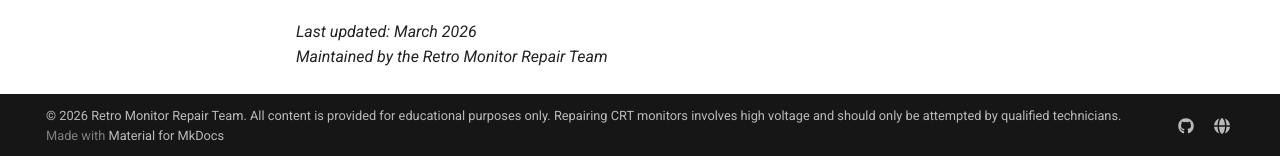
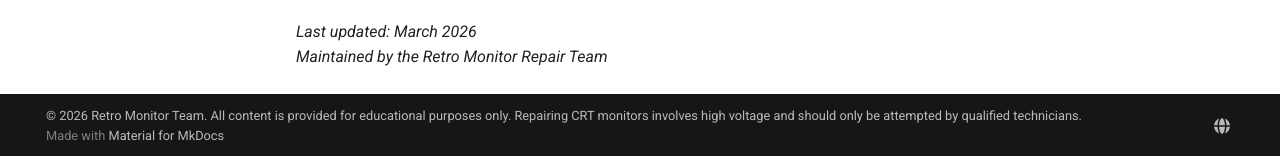
Before and after one commit to NoodleStormno/retromonitor, an MkDocs documentation site: the page built from docs/index.md, in a window 1280 px wide and 900 px high, scrolled down 1321 px. Shown: the part 741-897 px from the top of the window. Built offline with MkDocs 1.6.1 and Material for MkDocs 9.7.7, drawn with Linux system fonts in a browser that asks for light colours; part of the change alters nothing that is shown.

Commit message:
Simplify site name and navigation structure

```diff
--- a/mkdocs.yml
+++ b/mkdocs.yml
@@ -1,6 +1,6 @@
-site_name: Retro Monitor Repair Wiki
+site_name: Retro Monitor Wiki
 site_description: Complete repair guides for vintage CRT monitors
-site_author: Retro Monitor Repair Team
+site_author: Retro Monitor Team
 site_url: https://retromonitor.org/
 
 theme:
@@ -49,26 +49,24 @@ nav:
   - Home: index.md
   - Commodore:
     - Amiga 1080:
-      - No Raster (Screen Completely Dark): monitors/commodore/amiga1080/no-raster-dark.md
-      - Power Supply Failure: monitors/commodore/amiga1080/power-supply-failure.md
-      - No Vertical Sync: monitors/commodore/amiga1080/no-vertical-sync.md
-      - No Horizontal Sync: monitors/commodore/amiga1080/no-horizontal-sync.md
-      - No Vertical Sweep: monitors/commodore/amiga1080/no-vertical-sweep.md
-      - No Raster (Sound OK): monitors/commodore/amiga1080/no-raster-sound-ok.md
-      - No Picture, Normal Sound: monitors/commodore/amiga1080/no-picture-normal-sound.md
-      - No Picture in RGB Mode: monitors/commodore/amiga1080/no-picture-rgb-mode.md
-      - No Raster in RGB Mode: monitors/commodore/amiga1080/no-raster-rgb-mode.md
-      - No Color (Monochrome): monitors/commodore/amiga1080/no-color-monochrome.md
-      - Specific Tinted Color: monitors/commodore/amiga1080/specific-tinted-color.md
-      - No Sound: monitors/commodore/amiga1080/no-sound.md
+      - monitors/commodore/amiga1080/no-raster-dark.md
+      - monitors/commodore/amiga1080/power-supply-failure.md
+      - monitors/commodore/amiga1080/no-vertical-sync.md
+      - monitors/commodore/amiga1080/no-horizontal-sync.md
+      - monitors/commodore/amiga1080/no-vertical-sweep.md
+      - monitors/commodore/amiga1080/no-raster-sound-ok.md
+      - monitors/commodore/amiga1080/no-picture-normal-sound.md
+      - monitors/commodore/amiga1080/no-picture-rgb-mode.md
+      - monitors/commodore/amiga1080/no-raster-rgb-mode.md
+      - monitors/commodore/amiga1080/no-color-monochrome.md
+      - monitors/commodore/amiga1080/specific-tinted-color.md
+      - monitors/commodore/amiga1080/no-sound.md
 
 extra:
   social:
-    - icon: fontawesome/brands/github
-      link: https://github.com/NoodleStormno/retromonitor
     - icon: fontawesome/solid/globe
       link: https://retroconsolewiki.org/
 
 copyright: |
-  &copy; 2026 Retro Monitor Repair Team. All content is provided for educational purposes only.
+  &copy; 2026 Retro Monitor Team. All content is provided for educational purposes only.
   Repairing CRT monitors involves high voltage and should only be attempted by qualified technicians.
```
